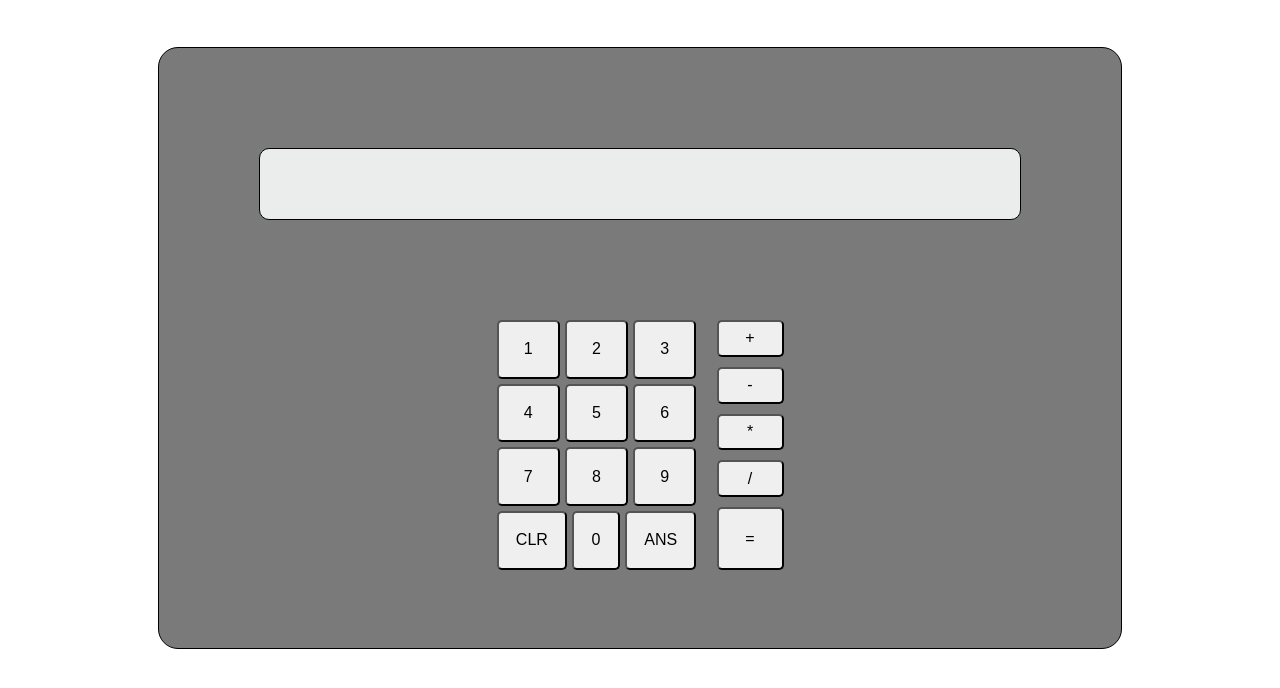
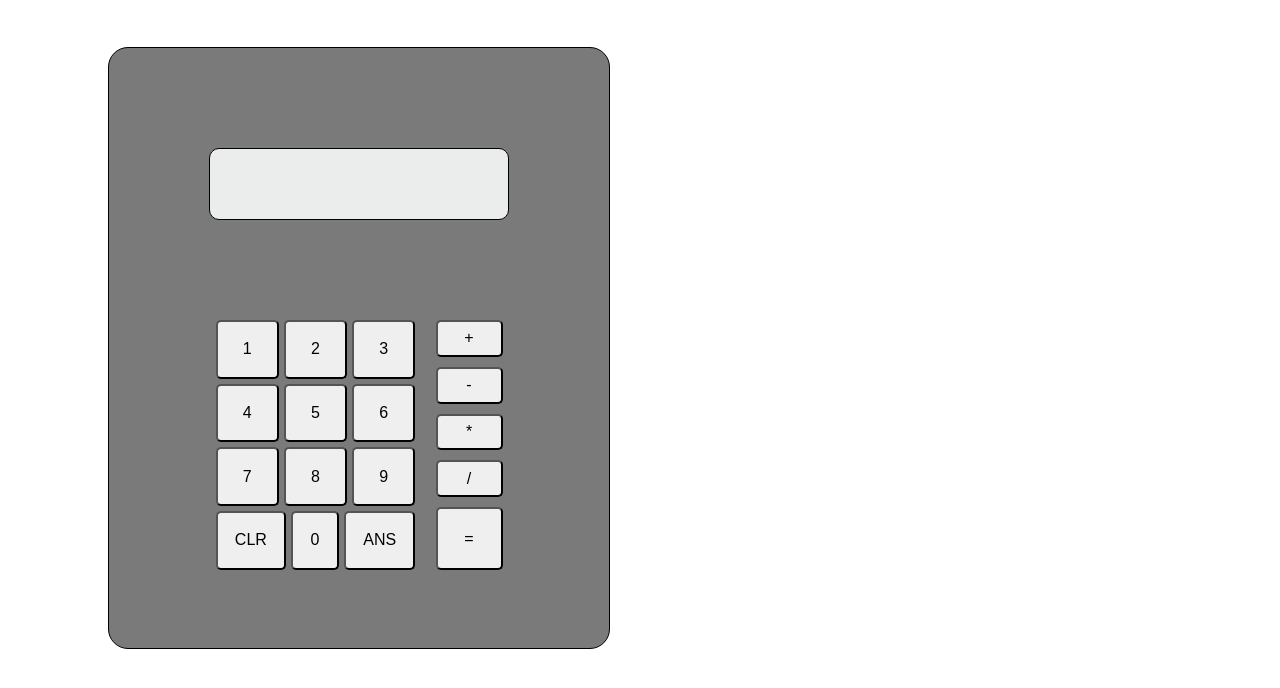
Before and after one commit to cyanryann/odin-calculator, a plain HTML site: page index.html in a window 1280 px wide. Both pictures are taken after a click on the button "CLR". Shown: the part 88-776 px from the top of the page. Drawn offline with Linux system fonts and the light colour scheme.

Commit message:
changing styling

```diff
--- a/script.js
+++ b/script.js
@@ -55,7 +55,6 @@ function operate() {
             output.innerHTML = "uhhh what the heck";
         }
         lastAnswer = answer;
-
         output.innerHTML = first + " " + operator + " " + second + " = " + answer;
         firstNumberSelected = false;
         first = 0;
@@ -92,6 +91,9 @@ numbers.forEach((button) => {
     {
         button.addEventListener("click", () =>{
             output.innerHTML = "";
+            first = 0;
+            second = 0;
+            firstNumberSelected = false;
         })
 
     }
--- a/style.css
+++ b/style.css
@@ -1,7 +1,8 @@
 .calcbody {
     background-color: rgb(122, 122, 122);
     height: 600px;
-    margin: 50px 150px;
+    margin: 50px 100px;
+    width: 500px;
     border-radius: 20px;
     border: black solid 1px;
 }
```
